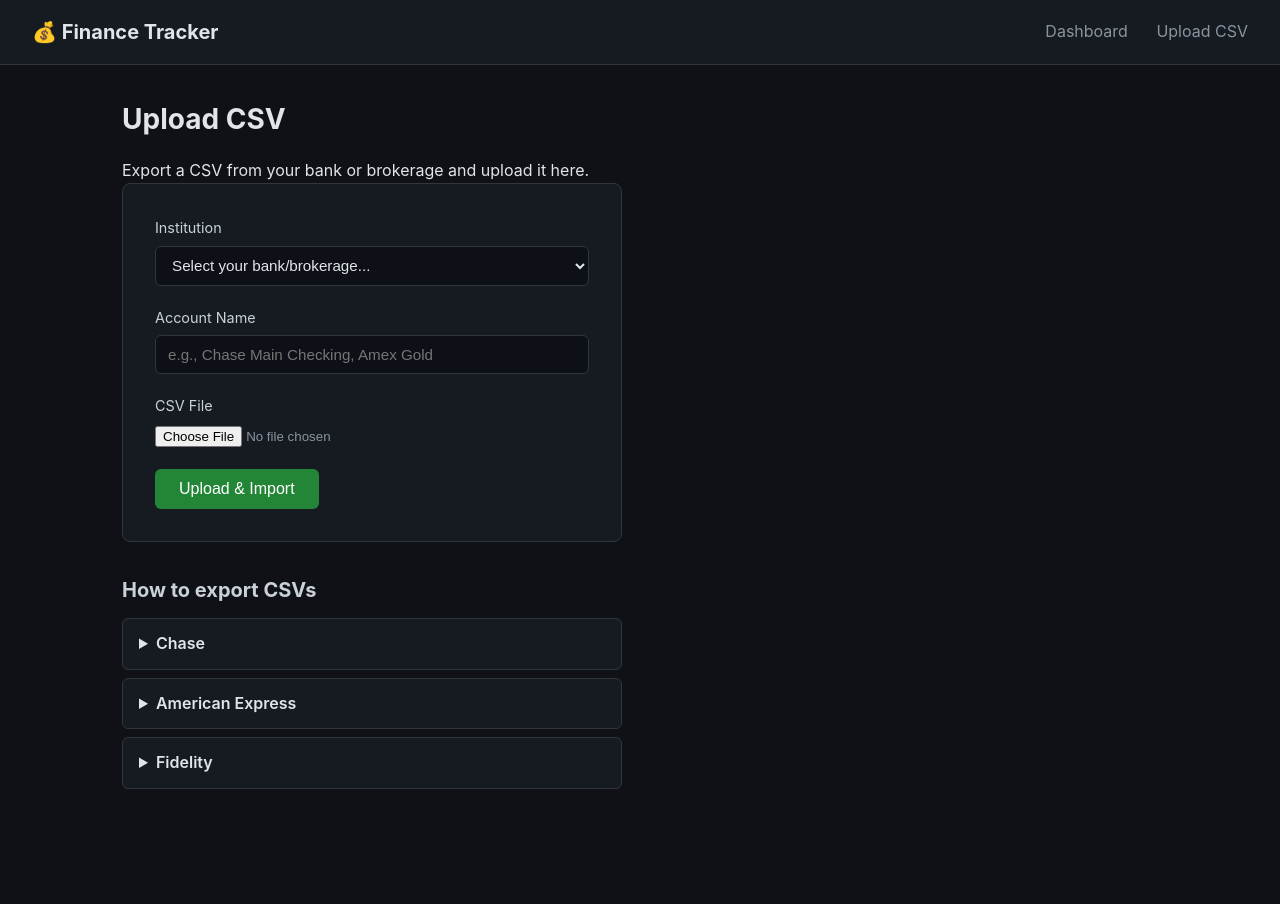
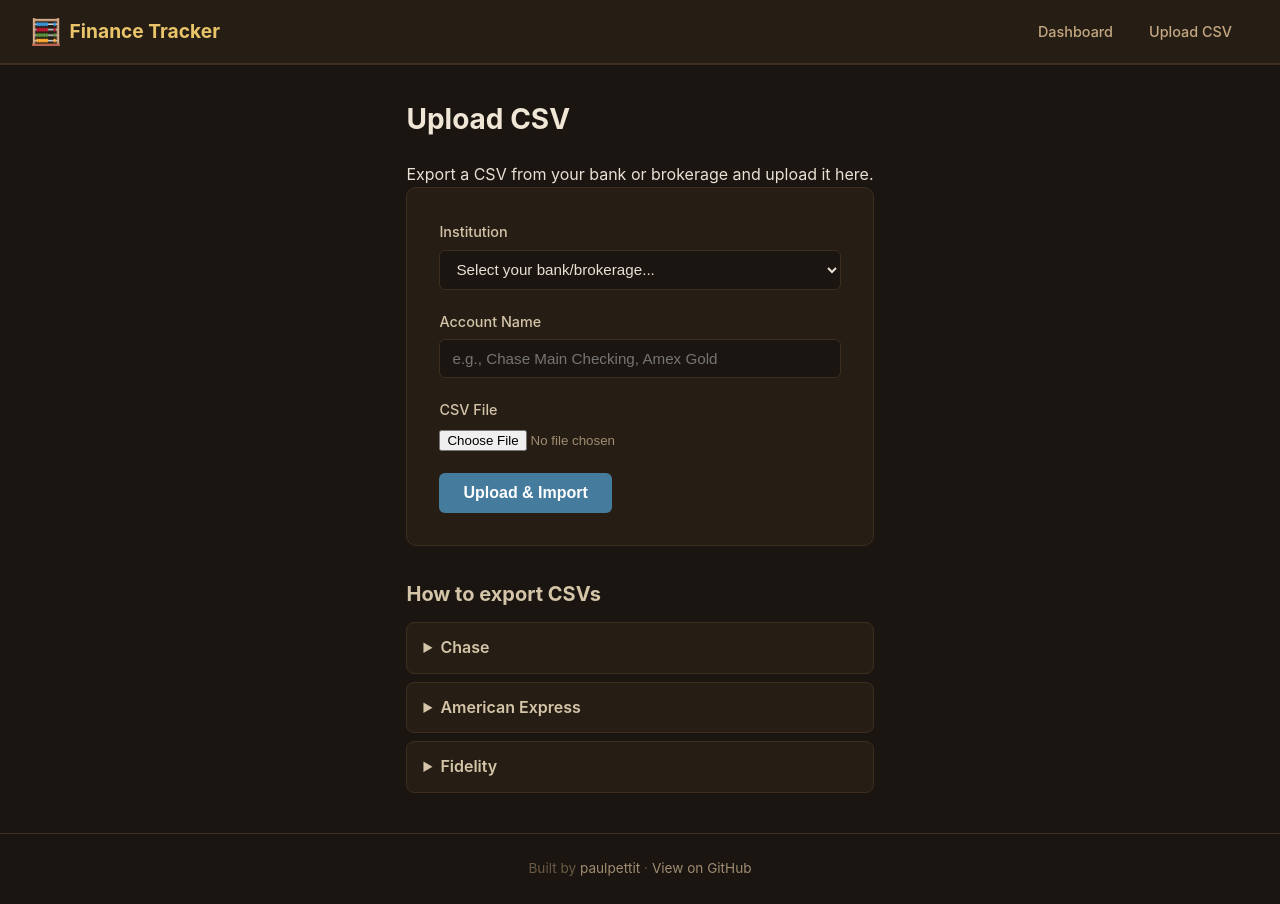
Before and after one commit to paulpettit/finance-tracker, a Flask app: page /upload in a window 1280 px wide. Before the commit the page ends 789 px from the top, so only its background shows below. Run offline with Flask 3, Linux system fonts and the light colour scheme.

Commit message:
Add abacus theme, favicon, upload spinner, secure secret key

```diff
--- a/app.py
+++ b/app.py
@@ -18,7 +18,7 @@ from parsers import get_parser, PARSERS
 
 # ---- APP SETUP ----
 app = Flask(__name__)
-app.secret_key = 'change-this-to-something-random-later'  # Needed for flash messages
+app.secret_key = os.environ.get('SECRET_KEY', 'dev-fallback-key-change-in-production')
 
 # Create an uploads folder to temporarily store CSV files
 UPLOAD_FOLDER = os.path.join(os.path.dirname(__file__), 'uploads')
--- a/static/css/style.css
+++ b/static/css/style.css
@@ -7,37 +20,62 @@
 
 body {
     font-family: -apple-system, BlinkMacSystemFont, 'Segoe UI', Roboto, sans-serif;
-    background: #0f1117;
-    color: #e1e4e8;
+    background: #1a1510;
+    color: #e8e0d4;
     line-height: 1.6;
+    min-height: 100vh;
+    display: flex;
+    flex-direction: column;
 }
 
-a { color: #58a6ff; text-decoration: none; }
-a:hover { text-decoration: underline; }
+a { color: #e9c46a; text-decoration: none; }
+a:hover { color: #f0d48a; text-decoration: underline; }
 
 /* ---- NAVBAR ---- */
 .navbar {
-    background: #161b22;
-    border-bottom: 1px solid #30363d;
-    padding: 1rem 2rem;
+    background: #261e14;
+    border-bottom: 2px solid #3d2e1e;
+    padding: 0.85rem 2rem;
     display: flex;
     justify-content: space-between;
     align-items: center;
 }
 
 .nav-brand {
-    font-size: 1.25rem;
+    display: flex;
+    align-items: center;
+    gap: 0.6rem;
+    font-size: 1.2rem;
     font-weight: 700;
+    color: #e9c46a;
+    text-decoration: none;
+}
+
+.nav-brand:hover { text-decoration: none; color: #f0d48a; }
+
+.nav-logo {
+    width: 28px;
+    height: 28px;
+}
+
+.nav-links {
+    display: flex;
+    gap: 0.25rem;
 }
 
 .nav-links a {
-    margin-left: 1.5rem;
-    color: #8b949e;
-    transition: color 0.2s;
+    padding: 0.4rem 1rem;
+    border-radius: 6px;
+    color: #c4a882;
+    font-size: 0.9rem;
+    font-weight: 500;
+    transition: background 0.2s, color 0.2s;
+    text-decoration: none;
 }
 
 .nav-links a:hover {
-    color: #e1e4e8;
+    background: #3d2e1e;
+    color: #e9c46a;
     text-decoration: none;
 }
 
@@ -46,10 +84,20 @@ a:hover { text-decoration: underline; }
     max-width: 1100px;
     margin: 0 auto;
     padding: 2rem;
+    flex: 1;
 }
 
-h1 { margin-bottom: 1rem; font-size: 1.75rem; }
-h2 { margin-bottom: 0.75rem; font-size: 1.25rem; color: #c9d1d9; }
+h1 {
+    margin-bottom: 1.25rem;
+    font-size: 1.75rem;
+    color: #f0e6d6;
+}
+
+h2 {
+    margin-bottom: 0.75rem;
+    font-size: 1.25rem;
+    color: #d4c4a8;
+}
 
 /* ---- STATS CARDS ---- */
 .stats-grid {
@@ -103,60 +158,73 @@ h2 { margin-bottom: 0.75rem; font-size: 1.25rem; color: #c9d1d9; }
 .transactions-table {
     width: 100%;
     border-collapse: collapse;
-    background: #161b22;
-    border: 1px solid #30363d;
-    border-radius: 8px;
+    background: #261e14;
+    border: 1px solid #3d2e1e;
+    border-radius: 10px;
     overflow: hidden;
 }
 
 .transactions-table th {
-    background: #1c2129;
+    background: #2e2318;
     padding: 0.75rem 1rem;
     text-align: left;
-    font-size: 0.85rem;
-    color: #8b949e;
+    font-size: 0.8rem;
+    color: #a08c72;
     text-transform: uppercase;
-    letter-spacing: 0.05em;
+    letter-spacing: 0.06em;
+    font-weight: 600;
 }
 
 .transactions-table td {
     padding: 0.75rem 1rem;
-    border-top: 1px solid #21262d;
+    border-top: 1px solid #332818;
+    font-size: 0.95rem;
 }
 
 .transactions-table tr:hover td {
-    background: #1c2129;
+    background: #2e2318;
 }
 
-td.income { color: #3fb950; font-weight: 600; }
-td.spent { color: #f85149; font-weight: 600; }
+td.income { color: #588157; font-weight: 600; }
+td.spent { color: #d1495b; font-weight: 600; }
 
 .category-badge {
-    background: #1f2937;
-    border: 1px solid #30363d;
-    padding: 0.15rem 0.5rem;
+    background: #332818;
+    border: 1px solid #4a3622;
+    padding: 0.15rem 0.6rem;
     border-radius: 12px;
-    font-size: 0.8rem;
-    color: #8b949e;
+    font-size: 0.78rem;
+    color: #c4a882;
+    white-space: nowrap;
 }
 
-.muted { color: #8b949e; margin-top: 0.75rem; font-size: 0.9rem; }
+.muted { color: #a08c72; margin-top: 0.75rem; font-size: 0.9rem; }
 
 /* ---- ALERTS / FLASH MESSAGES ---- */
 .alert {
     padding: 0.75rem 1rem;
-    border-radius: 6px;
+    border-radius: 8px;
     margin-bottom: 1rem;
+    font-weight: 500;
 }
 
-.alert-success { background: #0d3320; border: 1px solid #3fb950; color: #3fb950; }
-.alert-error { background: #3d1418; border: 1px solid #f85149; color: #f85149; }
+.alert-success {
+    background: #1a2e1a;
+    border: 1px solid #588157;
+    color: #7dab7d;
+}
+
+.alert-error {
+    background: #2e1a1a;
+    border: 1px solid #d1495b;
+    color: #e07080;
+}
 
 /* ---- UPLOAD FORM ---- */
 .upload-card {
-    background: #161b22;
-    border: 1px solid #30363d;
-    border-radius: 8px;
+    background: #261e14;
+    border: 1px solid #3d2e1e;
+    border-radius: 10px;
     padding: 2rem;
     margin-bottom: 2rem;
     max-width: 500px;
@@ -170,36 +238,75 @@ td.spent { color: #f85149; font-weight: 600; }
     display: block;
     margin-bottom: 0.4rem;
     font-size: 0.9rem;
-    color: #c9d1d9;
+    color: #d4c4a8;
+    font-weight: 500;
 }
 
 .form-group select,
 .form-group input[type="text"] {
     width: 100%;
     padding: 0.6rem 0.75rem;
-    background: #0d1117;
-    border: 1px solid #30363d;
+    background: #1a1510;
+    border: 1px solid #3d2e1e;
     border-radius: 6px;
-    color: #e1e4e8;
+    color: #e8e0d4;
     font-size: 0.95rem;
+    transition: border-color 0.2s;
+}
+
+.form-group select:focus,
+.form-group input[type="text"]:focus {
+    outline: none;
+    border-color: #e9c46a;
 }
 
 .form-group input[type="file"] {
-    color: #8b949e;
+    color: #a08c72;
 }
 
 .btn-primary {
-    background: #238636;
+    background: #457b9d;
     color: white;
     border: none;
     padding: 0.7rem 1.5rem;
     border-radius: 6px;
     font-size: 1rem;
+    font-weight: 600;
     cursor: pointer;
-    transition: background 0.2s;
+    transition: background 0.2s, transform 0.1s;
 }
 
-.btn-primary:hover { background: #2ea043; }
+.btn-primary:hover {
+    background: #5294b5;
+    transform: translateY(-1px);
+}
+
+.btn-primary:disabled {
+    opacity: 0.7;
+    cursor: not-allowed;
+    transform: none;
+}
+
+.btn-loading {
+    position: relative;
+}
+
+.btn-loading::after {
+    content: '';
+    display: inline-block;
+    width: 14px;
+    height: 14px;
+    margin-left: 8px;
+    border: 2px solid rgba(255,255,255,0.3);
+    border-top-color: white;
+    border-radius: 50%;
+    animation: spin 0.6s linear infinite;
+    vertical-align: middle;
+}
+
+@keyframes spin {
+    to { transform: rotate(360deg); }
+}
 
 /* ---- HELP SECTION ---- */
 .help-section {
@@ -207,9 +314,9 @@ td.spent { color: #f85149; font-weight: 600; }
 }
 
 .help-section details {
-    background: #161b22;
-    border: 1px solid #30363d;
-    border-radius: 6px;
+    background: #261e14;
+    border: 1px solid #3d2e1e;
+    border-radius: 8px;
     margin-bottom: 0.5rem;
 }
 
@@ -217,10 +324,32 @@ td.spent { color: #f85149; font-weight: 600; }
     padding: 0.75rem 1rem;
     cursor: pointer;
     font-weight: 600;
+    color: #d4c4a8;
+}
+
+.help-section summary:hover {
+    color: #e9c46a;
 }
 
 .help-section details p {
     padding: 0 1rem 0.75rem;
-    color: #8b949e;
+    color: #a08c72;
     font-size: 0.9rem;
 }
+
+/* ---- FOOTER ---- */
+.site-footer {
+    text-align: center;
+    padding: 1.5rem 2rem;
+    border-top: 1px solid #3d2e1e;
+    color: #6b5a45;
+    font-size: 0.85rem;
+}
+
+.site-footer a {
+    color: #a08c72;
+}
+
+.site-footer a:hover {
+    color: #e9c46a;
+}
--- a/templates/base.html
+++ b/templates/base.html
@@ -4,11 +4,18 @@
     <meta charset="UTF-8">
     <meta name="viewport" content="width=device-width, initial-scale=1.0">
     <title>{% block title %}Finance Tracker{% endblock %}</title>
+    <link rel="icon" type="image/x-icon" href="{{ url_for('static', filename='favicon.ico') }}">
+    <link rel="icon" type="image/png" sizes="32x32" href="{{ url_for('static', filename='favicon-32x32.png') }}">
+    <link rel="icon" type="image/png" sizes="16x16" href="{{ url_for('static', filename='favicon-16x16.png') }}">
+    <link rel="apple-touch-icon" sizes="180x180" href="{{ url_for('static', filename='apple-touch-icon.png') }}">
     <link rel="stylesheet" href="{{ url_for('static', filename='css/style.css') }}">
 </head>
 <body>
     <nav class="navbar">
-        <div class="nav-brand">💰 Finance Tracker</div>
+        <a href="{{ url_for('index') }}" class="nav-brand">
+            <img src="{{ url_for('static', filename='favicon-32x32.png') }}" alt="" class="nav-logo">
+            <span>Finance Tracker</span>
+        </a>
         <div class="nav-links">
             <a href="{{ url_for('index') }}">Dashboard</a>
             <a href="{{ url_for('upload') }}">Upload CSV</a>
@@ -16,7 +23,6 @@
     </nav>
 
     <main class="container">
-        <!-- Flash messages (success/error notifications) -->
         {% with messages = get_flashed_messages(with_categories=true) %}
             {% if messages %}
                 {% for category, message in messages %}
@@ -28,6 +34,10 @@
         {% block content %}{% endblock %}
     </main>
 
+    <footer class="site-footer">
+        <p>Built by <a href="https://github.com/paulpettit" target="_blank">paulpettit</a> &middot; <a href="https://github.com/paulpettit/finance-tracker" target="_blank">View on GitHub</a></p>
+    </footer>
+
     <script src="{{ url_for('static', filename='js/charts.js') }}"></script>
     {% block scripts %}{% endblock %}
 </body>
--- a/templates/upload.html
+++ b/templates/upload.html
@@ -30,9 +30,21 @@
             <input type="file" name="csv_file" id="csv_file" accept=".csv" required>
         </div>
 
-        <button type="submit" class="btn-primary">Upload & Import</button>
+        <button type="submit" class="btn-primary" id="upload-btn">Upload & Import</button>
     </form>
 </div>
+
+{% block scripts %}
+<script>
+    // Upload spinner — disables the button and shows feedback while importing
+    document.querySelector('form').addEventListener('submit', function() {
+        var btn = document.getElementById('upload-btn');
+        btn.disabled = true;
+        btn.textContent = 'Importing...';
+        btn.classList.add('btn-loading');
+    });
+</script>
+{% endblock %}
 
 <div class="help-section">
     <h2>How to export CSVs</h2>
```
Also changed, not shown: other parts of static/css/style.css (+34 -14 lines), static/apple-touch-icon.png (added), static/favicon-16x16.png (added), static/favicon-32x32.png (added), static/favicon.ico (added).
